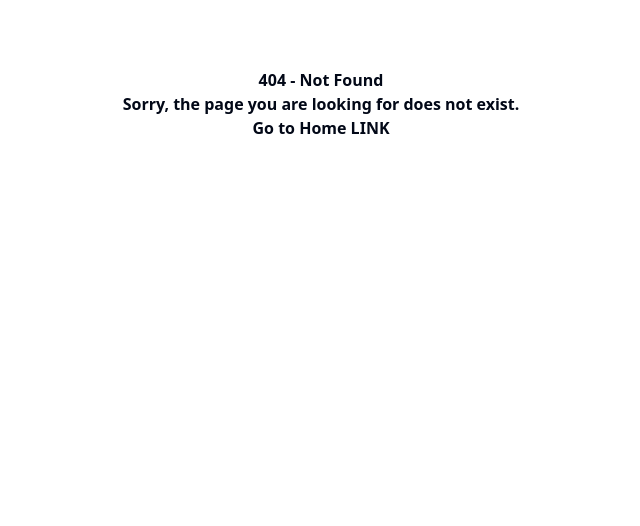
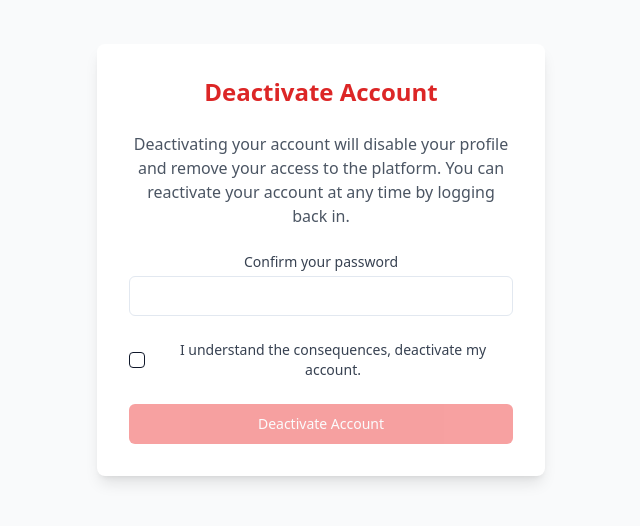
Before and after one commit to morksen123/marketplace, a React (Vite) app: page /profile/account-deactivation in a window 1280 px wide. Before the commit this address had no page. Shown: the part 172-698 px from the top of the page, without its empty margins (319-959 px from the left). Built offline with nearby package versions, Linux system fonts and the light colour scheme.

Commit message:
Added Change Password & Account Deactivation page | Buyer Profile Management

```diff
--- a/src/app/router.tsx
+++ b/src/app/router.tsx
@@ -29,10 +29,24 @@ const routes: RouteObject[] = [
   {
     path: '/profile',
     lazy: async () => {
-      const { ProfileManagementRoute } = await import('./routes/profile-management');
+      const { ProfileManagementRoute } = await import('./routes/buyerProfile/profile-management');
       return { Component: ProfileManagementRoute };
     },
-  }
+  },
+  {
+    path: '/profile/change-password',
+    lazy: async () => {
+      const { ChangePasswordRoute } = await import('./routes/buyerProfile/change-password');
+      return { Component: ChangePasswordRoute };
+    },
+  },
+  {
+    path: '/profile/account-deactivation',
+    lazy: async () => {
+      const { AccountDeactivationRoute } = await import('./routes/buyerProfile/account-deactivation');
+      return { Component: AccountDeactivationRoute };
+    },
+  },
 ];
 
 const router = createBrowserRouter(routes);
--- /dev/null
+++ b/src/app/routes/buyerProfile/account-deactivation.tsx
@@ -0,0 +1,5 @@
+import AccountDeactivation from "@/features/BuyerAccount/components/AccountDeactivation";
+
+export const AccountDeactivationRoute = () => {
+  return <AccountDeactivation />
+};
--- /dev/null
+++ b/src/app/routes/buyerProfile/change-password.tsx
@@ -0,0 +1,5 @@
+import ChangePassword from "@/features/BuyerAccount/components/ChangePassword";
+
+export const ChangePasswordRoute = () => {
+  return <ChangePassword />
+};
--- /dev/null
+++ b/src/app/routes/buyerProfile/profile-management.tsx
@@ -0,0 +1,5 @@
+import ProfileManagement from "@/features/BuyerAccount/components/ProfileManagement";
+
+export const ProfileManagementRoute = () => {
+  return <ProfileManagement />
+};
--- /dev/null
+++ b/src/features/BuyerAccount/components/AccountDeactivation.tsx
@@ -0,0 +1,72 @@
+import React, { useState } from "react";
+import { Input } from "@/components/ui/input";
+import { Checkbox } from "@/components/ui/checkbox";
+import { Button } from "@/components/ui/button";
+
+const AccountDeactivation: React.FC = () => {
+  const [confirmDeactivation, setConfirmDeactivation] = useState(false);
+  const [password, setPassword] = useState("");
+
+  const handleSubmit = (e: React.FormEvent) => {
+    e.preventDefault();
+    if (confirmDeactivation) {
+      // Logic to handle account deactivation
+      console.log("Account deactivated");
+    } else {
+      alert("Please confirm that you want to deactivate your account.");
+    }
+  };
+
+  return (
+    <div className="min-h-screen flex items-center justify-center bg-gray-50">
+      <div className="max-w-md w-full bg-white p-8 rounded-lg shadow-lg">
+        <h1 className="text-2xl font-bold mb-6 text-center text-red-600">
+          Deactivate Account
+        </h1>
+
+        <p className="mb-6 text-center text-gray-600">
+          Deactivating your account will disable your profile and remove your
+          access to the platform. You can reactivate your account at any time by
+          logging back in.
+        </p>
+
+        <form onSubmit={handleSubmit} className="space-y-6">
+          <div>
+            <label className="block text-sm font-medium text-gray-700">
+              Confirm your password
+            </label>
+            <Input
+              type="password"
+              value={password}
+              onChange={(e) => setPassword(e.target.value)}
+              className="mt-1 block w-full"
+              required
+            />
+          </div>
+
+          <div className="flex items-center mt-4">
+            <Checkbox
+              checked={confirmDeactivation}
+              onCheckedChange={setConfirmDeactivation}
+              className="mr-2"
+            />
+            <label className="text-sm text-gray-700">
+              I understand the consequences, deactivate my account.
+            </label>
+          </div>
+
+          <Button
+            type="submit"
+            variant="destructive"
+            className="w-full mt-6"
+            disabled={!confirmDeactivation}
+          >
+            Deactivate Account
+          </Button>
+        </form>
+      </div>
+    </div>
+  );
+};
+
+export default AccountDeactivation;
--- /dev/null
+++ b/src/features/BuyerAccount/components/ChangePassword.tsx
@@ -0,0 +1,70 @@
+import React, { useState } from "react";
+import { Button } from "@/components/ui/button";
+import { Input } from "@/components/ui/input";
+
+const ChangePassword: React.FC = () => {
+  const [currentPassword, setCurrentPassword] = useState("");
+  const [newPassword, setNewPassword] = useState("");
+  const [confirmNewPassword, setConfirmNewPassword] = useState("");
+
+  const handleSubmit = (e: React.FormEvent) => {
+    e.preventDefault();
+    // Add logic to handle password change
+    console.log("Password changed");
+  };
+
+  return (
+    <div className="min-h-screen flex items-center justify-center bg-gray-50">
+      <div className="max-w-md w-full bg-white p-8 rounded-lg shadow-lg">
+        <h1 className="text-2xl font-bold mb-6 text-center">Change Password</h1>
+
+        <form onSubmit={handleSubmit} className="space-y-6">
+          <div>
+            <label className="block text-sm font-medium text-gray-700">
+              Current Password
+            </label>
+            <Input
+              type="password"
+              value={currentPassword}
+              onChange={(e) => setCurrentPassword(e.target.value)}
+              className="mt-1 block w-full"
+              required
+            />
+          </div>
+
+          <div>
+            <label className="block text-sm font-medium text-gray-700">
+              New Password
+            </label>
+            <Input
+              type="password"
+              value={newPassword}
+              onChange={(e) => setNewPassword(e.target.value)}
+              className="mt-1 block w-full"
+              required
+            />
+          </div>
+
+          <div>
+            <label className="block text-sm font-medium text-gray-700">
+              Confirm New Password
+            </label>
+            <Input
+              type="password"
+              value={confirmNewPassword}
+              onChange={(e) => setConfirmNewPassword(e.target.value)}
+              className="mt-1 block w-full"
+              required
+            />
+          </div>
+
+          <Button type="submit" variant="primary" className="w-full">
+            Change Password
+          </Button>
+        </form>
+      </div>
+    </div>
+  );
+};
+
+export default ChangePassword;
--- a/src/features/BuyerAccount/components/ProfileManagement.tsx
+++ b/src/features/BuyerAccount/components/ProfileManagement.tsx
@@ -2,10 +2,16 @@ import React, { useState, useEffect } from 'react';
 import { Button } from "@/components/ui/button";
 import { Input } from "@/components/ui/input";
 import { Label } from "@/components/ui/label";
+import { userDetailDefaultValues } from '../constants';
+import { Link } from 'react-router-dom';
 
 const ProfileManagement: React.FC = () => {
   const [profilePic, setProfilePic] = useState<string | null>(null);
-  const [userDetails, setUserDetails] = useState<[] | null>(null);
+  const [userDetails, setUserDetails] = useState<UserDetails>(userDetailDefaultValues);
+
+  interface UserDetails {
+    [key: string]: string;
+  }
 
   // load current profile pic
   useEffect(() => {
@@ -61,18 +67,18 @@ const ProfileManagement: React.FC = () => {
 
   // To do: change this to userDetails once API is ready
   const formFields = [
-    { label: 'First Name', type: 'text', defaultValue: 'John' },
-    { label: 'Last Name', type: 'text', defaultValue: 'Doe' },
-    { label: 'Email Address', type: 'email', defaultValue: 'johndoe@email.com' },
-    { label: 'Home Address', type: 'text', defaultValue: 'Block 123 Your Mom Avenue #01-01 456123' },
+    { label: 'First Name', type: 'text', name: 'firstName' },
+    { label: 'Last Name', type: 'text', name: 'lastName' },
+    { label: 'Email Address', type: 'email', name: 'emailAddress' },
+    { label: 'Home Address', type: 'text', name: 'homeAddress' },
   ];
 
   return (
     <div className="min-h-screen bg-white p-6">
       <div className="max-w-4xl mx-auto">
         <div className="p-6">
-          <h1 className="text-2xl font-bold mb-4">Hello, {userDetails ? `${userDetails.firstName} ${userDetails.lastName}` : 'John Doe'}</h1>
-          <h2 className="text-lg font-semibold mb-6">My Details</h2>
+          <h1 className="text-2xl font-bold mb-10">Hello, {userDetails.firstName} {userDetails.lastName}</h1>
+
 
           <div className="flex flex-col md:flex-row gap-6">
             {/* Left column: Profile picture and change button */}
@@ -89,15 +95,16 @@ const ProfileManagement: React.FC = () => {
 
             {/* Right column: Form and other components */}
             <div className="md:w-2/3 w-full">
+            <h2 className="text-lg font-semibold mb-6 text-left">My Details</h2>
             <form className="space-y-6">
-            {formFields.map(({ label, type, defaultValue }) => (
-              <div key={label}>
+            {formFields.map(({ label, type, name }) => (
+              <div key={name}>
                 <Label className="block text-sm font-medium text-gray-700">
                   {label}
                 </Label>
                 <Input
                   type={type}
-                  defaultValue={defaultValue}
+                  defaultValue={userDetails[name]}
                   className="mt-1 block w-full"
                 />
               </div>
@@ -107,12 +114,19 @@ const ProfileManagement: React.FC = () => {
 
               <div className="mt-8">
                 <ul className="space-y-4">
-                  {['Change Password', 'Notifications', 'Purchasing Preferences', 'Account Deactivation'].map((text) => (
+                  {[
+                    { text: 'Change Password', path: '/profile/change-password' },
+                    { text: 'Notifications', path: '/profile/notifications' },
+                    { text: 'Purchasing Preferences', path: '/profile/purchasing-preferences' },
+                    { text: 'Account Deactivation', path: '/profile/account-deactivation' }
+                  ].map(({ text, path }) => (
                     <li key={text}>
-                      <Button variant="ghost" className="w-full justify-between">
-                        {text}
-                        <span className="ml-2">→</span>
-                      </Button>
+                      <Link to={path} style={{ textDecoration: 'none' }}>
+                        <Button variant="ghost" className="w-full justify-between">
+                          {text}
+                          <span className="ml-2">→</span>
+                        </Button>
+                      </Link>
                     </li>
                   ))}
                 </ul>
--- /dev/null
+++ b/src/features/BuyerAccount/constants/index.ts
@@ -0,0 +1,6 @@
+export const userDetailDefaultValues = {
+    firstName : 'John' ,
+    lastName: 'Doe',
+    emailAddress: 'johndoe@email.com',
+    homeAddress: 'Block 123 Your Mom Avenue #01-01 456123'
+};
```
